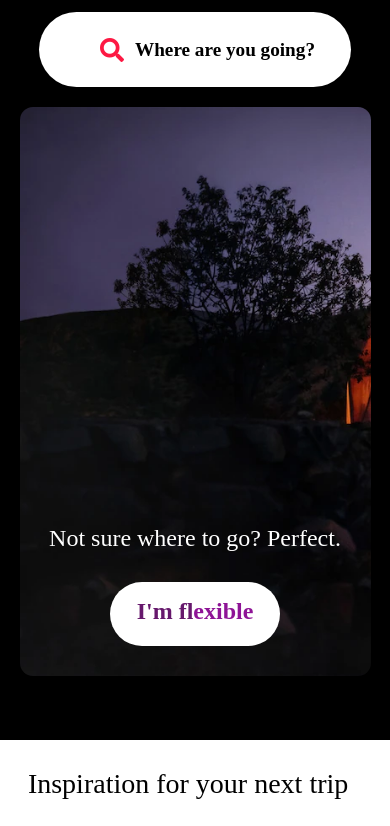
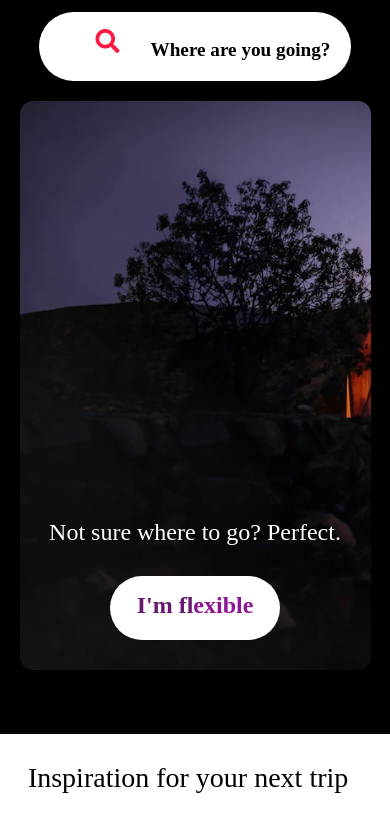
Before and after one commit to RAVIBELWAL/airbnb, a website: page index.html in a window 390 px wide. Shown: the top 826 px of the page. Drawn offline with Linux system fonts and the light colour scheme; grey boxes are pictures that could not be loaded.

Commit message:
responsive

```diff
--- a/public/style.css
+++ b/public/style.css
@@ -68,23 +68,29 @@ border-radius: 20px;;
     margin-left: 10vw;
     margin-right: 10vw;
     display: flex;
-    justify-content: space-around;
+    justify-content: space-between;
     background-color: white;
     border-radius: 60px;
-    padding-bottom: 10px;
+
+    padding-right: 10px;
+    padding-left: 5vw;
 }
 
 #menu .option{
     padding-top: 15px;
+    padding-bottom: 10px;
+    padding-left: 12px;
+    padding-right: 12px;
 }
 
 #menu .option :nth-child(2)
-{color: rgb(150, 150, 150);}
+{color: rgb(150, 150, 150);
+font-size: 0.75rem}
 
 #menu :nth-child(4)
 {display: flex;
-gap:15px
-
+gap:20px;
+padding-right: 0px;
 }
 
 #menu .option #search{
@@ -94,11 +100,12 @@ gap:15px
     height: 50px;
     border-radius: 50%;
     color: white;
+    margin-top: -6px;
 
 }
 
 .fa-search{
-    vertical-align: -18px;
+    vertical-align: -20px;
     font-size: 1.2rem;
     font-weight: lighter;
     padding-left: 15px;
@@ -160,13 +167,16 @@ gap:15px
 
 @media only screen and (max-width:645px){
   .menu_div{padding-top: 3vw;}
+
   .nav,.nav2,.option,.searchdiv{ display: none;}
-    #menu .option #search{
+
+  #menu .option #search{
         margin-left: 10px;
         background-color:white;
         width: 50px;
         height: 50px;
         color: #fd1943;
+        margin-top: -6px;
     }
 
     /*---header search s-phn*/
@@ -189,7 +199,7 @@ gap:15px
 
     #menu :nth-child(4) {
         display: flex;
-        gap: 0px;
+        gap: 20px;
     }
 
     .tripToHeader {
@@ -433,3 +443,10 @@ gap: 5vw;}
     font-weight: 900;
     vertical-align: 4px;
  }
+
+ #menu .option:hover{
+     background-color: rgba(220, 220, 220, 0.619);
+     border-radius: 40px;
+     margin: 0;
+
+ }
```
Also changed, not shown: index.html (+1 -1 lines).
